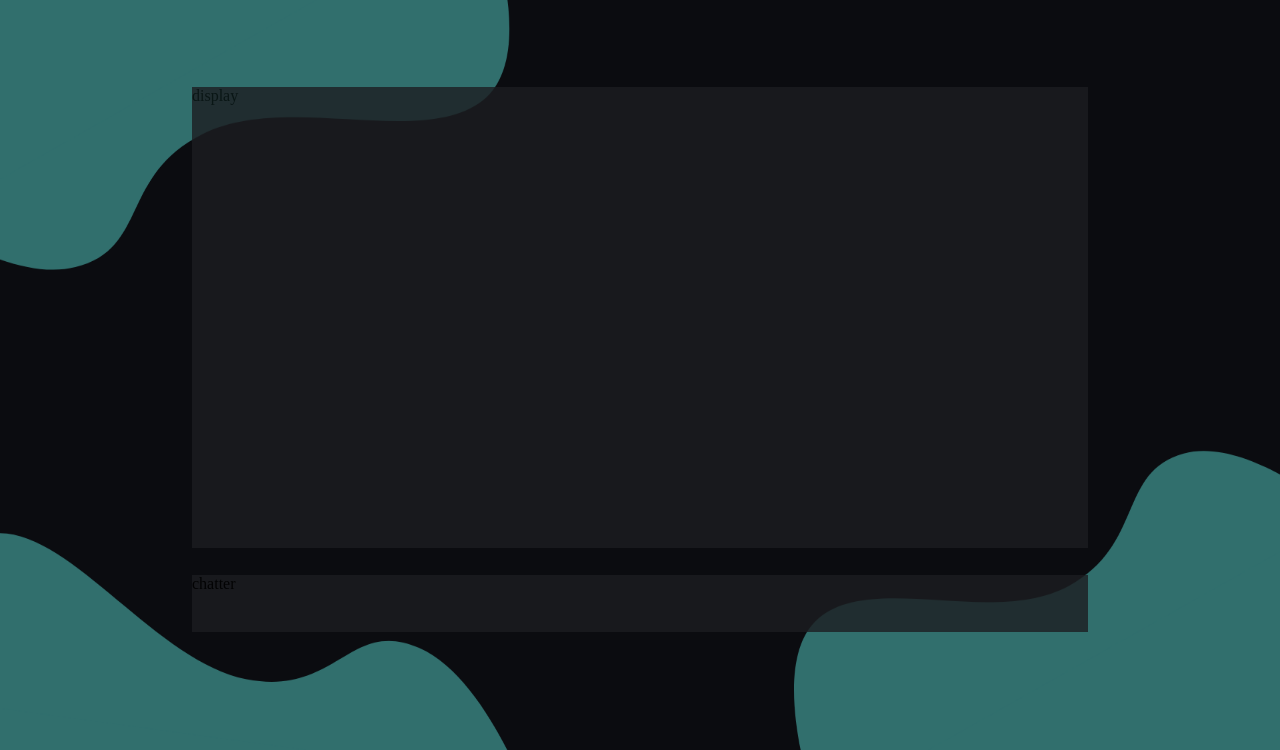
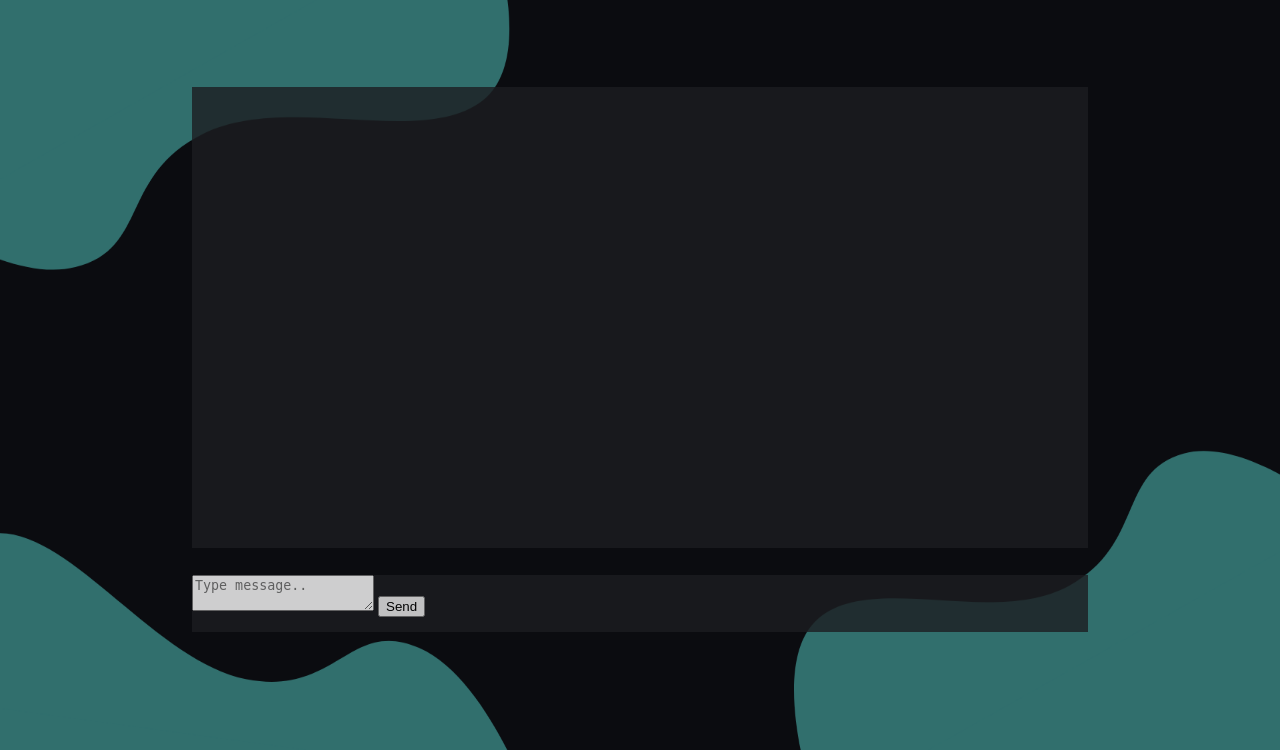
Before and after one commit to lasyapan/Chatto, a Flask app: page /chatbot in a window 1280 px wide. Shown: the part 50-800 px from the top of the page. Run offline with Flask 2, Linux system fonts and the light colour scheme; parts of the project's set-up code (start-up, migrations or seed data) failed here and were passed over.

Commit message:
Chatbot Integrated

```diff
--- a/templates/chatbot.html
+++ b/templates/chatbot.html
@@ -3,10 +3,13 @@
 
 <div class="chatbox">
     <div class="display">
-        display
+        {{ message }}
     </div>
     <div class="chatter">
-        chatter
+        <form method="post">
+            <textarea placeholder="Type message.." name="msg" required></textarea>
+            <button type="submit" class="btn">Send</button>
+        </form>
     </div>
 </div>
 
```
